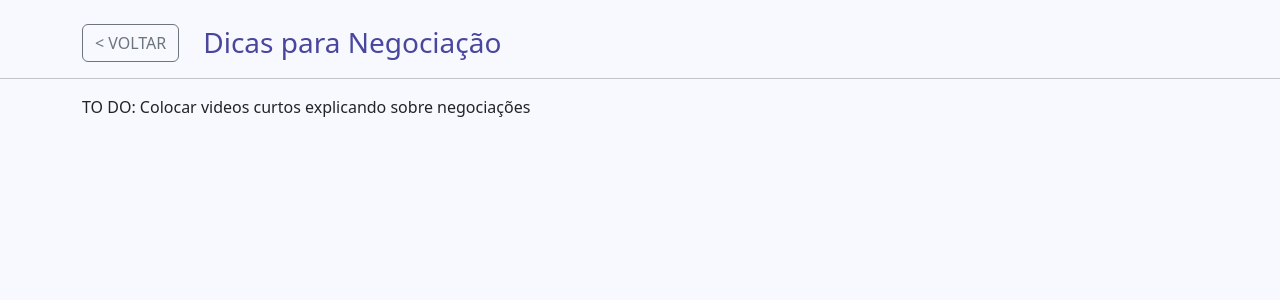
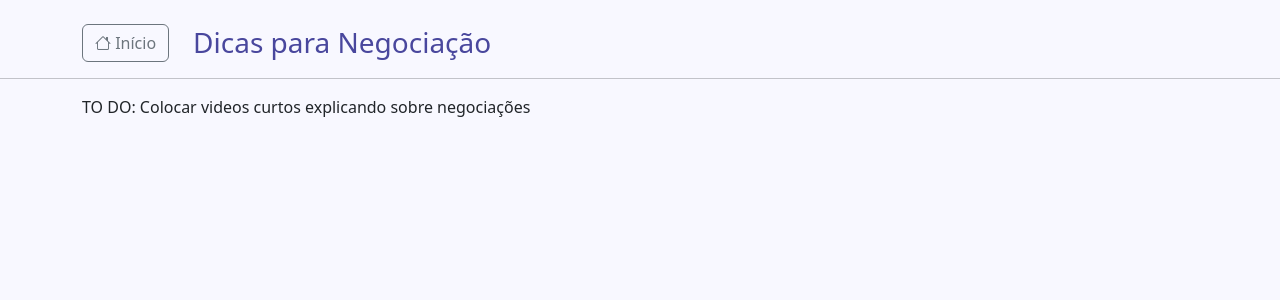
Before and after one commit to gustavogalmeida/Plataforma-de-Investimentos-em-Renda-Fixa_python, a Flask app: page /dicas in a window 1280 px wide. Shown: the part 64-364 px from the top of the page. Run offline with Flask 3, Linux system fonts and the light colour scheme.

Commit message:
style: melhorado botão de inicio

```diff
--- a/app/templates/dicas.html
+++ b/app/templates/dicas.html
@@ -5,7 +5,7 @@
     <div class="row align-items-center">
         <div class="col-auto">
             <a href="{{ url_for('index') }}">
-            <button class="btn btn-outline-secondary"> < VOLTAR </button>
+                <button class="btn btn-outline-secondary"><i class="bi bi-house"></i> Início </button>
             </a>
         </div>
         <div class="col">
--- a/app/templates/ferramentas.html
+++ b/app/templates/ferramentas.html
@@ -5,7 +5,7 @@
     <div class="row align-items-center">
         <div class="col-auto">
             <a href="{{ url_for('index') }}">
-            <button class="btn btn-outline-secondary"> < VOLTAR </button>
+                <button class="btn btn-outline-secondary"><i class="bi bi-house"></i> Início </button>
             </a>
         </div>
         <div class="col">
```
